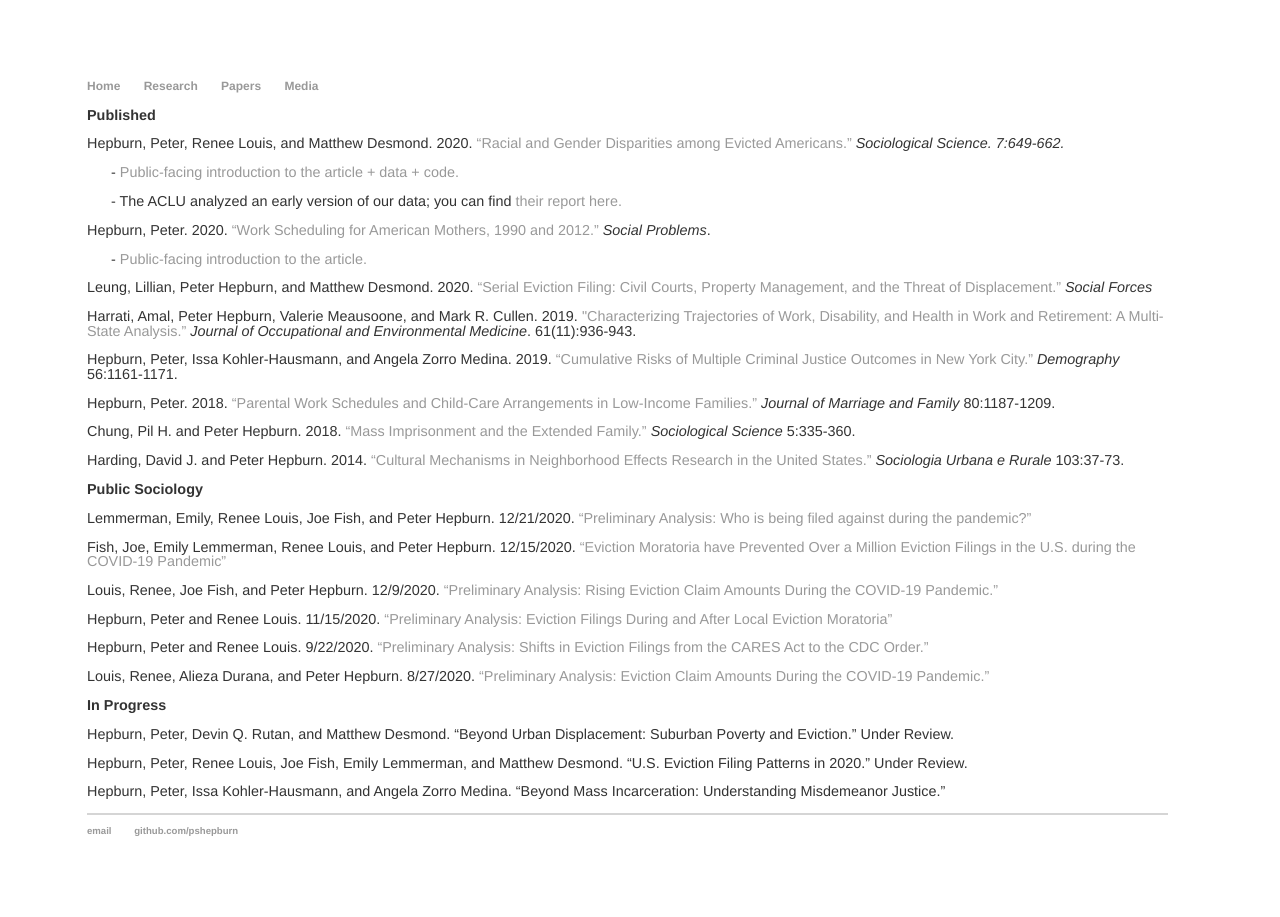
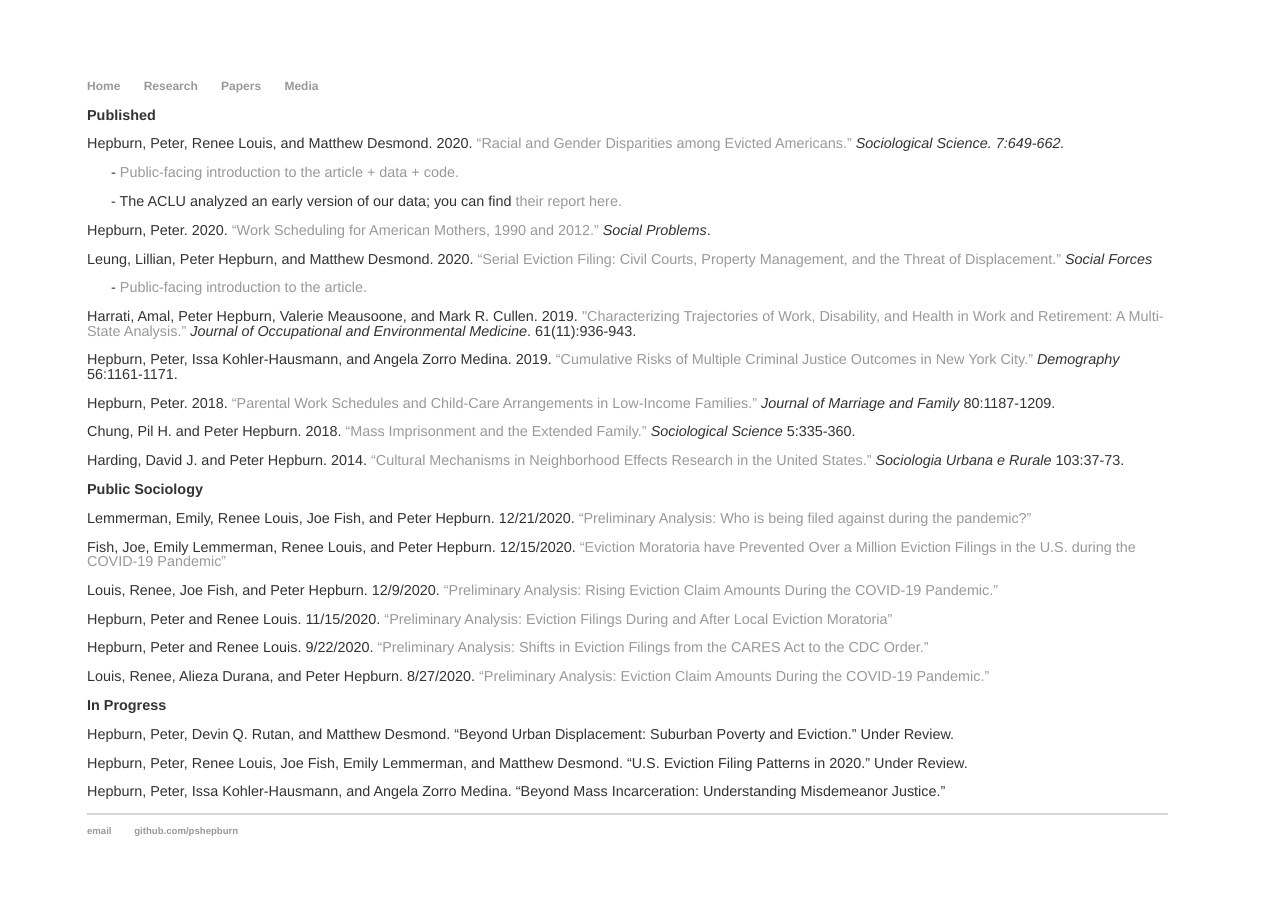
Before and after one commit to pshepburn/pshepburn.github.io, a Jekyll site: the page built from papers.html, in a window 1280 px wide. Built offline with Jekyll 4.4.1, drawn with Linux system fonts in a browser that asks for light colours; part of the change alters nothing that is shown.

```diff
--- a/papers.html
+++ b/papers.html
@@ -8,8 +8,8 @@ title: Papers
 		<p>&nbsp;&nbsp;&nbsp;&nbsp;&nbsp;&nbsp;- <a href="https://evictionlab.org/demographics-of-eviction/">Public-facing introduction to the article + data + code.</a></p>
 		<p>&nbsp;&nbsp;&nbsp;&nbsp;&nbsp;&nbsp;- The ACLU analyzed an early version of our data; you can find <a href="https://www.aclu.org/news/racial-justice/clearing-the-record-how-eviction-sealing-laws-can-advance-housing-access-for-women-of-color/">their report here.</a></p>
 	<p>Hepburn, Peter. 2020. <a href="https://academic.oup.com/socpro/advance-article/doi/10.1093/socpro/spz038/5607567">“Work Scheduling for American Mothers, 1990 and 2012.”</a> <em>Social Problems</em>.</p>
+	<p>Leung, Lillian, Peter Hepburn, and Matthew Desmond. 2020. <a href="https://academic.oup.com/sf/advance-article/doi/10.1093/sf/soaa089/5903878">“Serial Eviction Filing: Civil Courts, Property Management, and the Threat of Displacement.”</a> <em>Social Forces</em></p>
 		<p>&nbsp;&nbsp;&nbsp;&nbsp;&nbsp;&nbsp;- <a href="https://evictionlab.org/serial-eviction-filings/">Public-facing introduction to the article.</a></p>
-	<p>Leung, Lillian, Peter Hepburn, and Matthew Desmond. 2020. <a href="https://academic.oup.com/sf/advance-article/doi/10.1093/sf/soaa089/5903878">“Serial Eviction Filing: Civil Courts, Property Management, and the Threat of Displacement.”</a> <em>Social Forces</em></p>
 	<p>Harrati, Amal, Peter Hepburn, Valerie Meausoone, and Mark R. Cullen. 2019. <a href="https://journals.lww.com/joem/Abstract/2019/11000/Characterizing_Long_Term_Trajectories_of_Work_and.11.aspx">"Characterizing Trajectories of Work, Disability, and Health in Work and Retirement: A Multi-State Analysis.”</a> <em>Journal of Occupational and Environmental Medicine</em>. 61(11):936-943.</p>
 	<p>Hepburn, Peter, Issa Kohler-Hausmann, and Angela Zorro Medina. 2019. <a href="https://link.springer.com/article/10.1007/s13524-019-00781-7">“Cumulative Risks of Multiple Criminal Justice Outcomes in New York City.”</a> <em>Demography</em> 56:1161-1171.</p>
 	<p>Hepburn, Peter. 2018. <a href="https://onlinelibrary.wiley.com/doi/full/10.1111/jomf.12505">“Parental Work Schedules and Child-Care Arrangements in Low-Income Families.”</a> <em>Journal of Marriage and Family</em> 80:1187-1209.</p>
```
